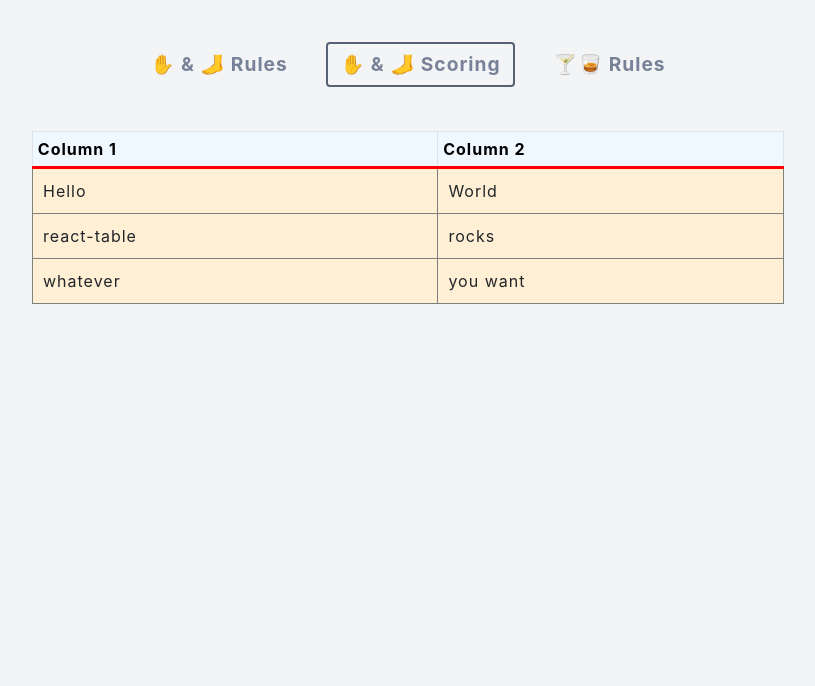
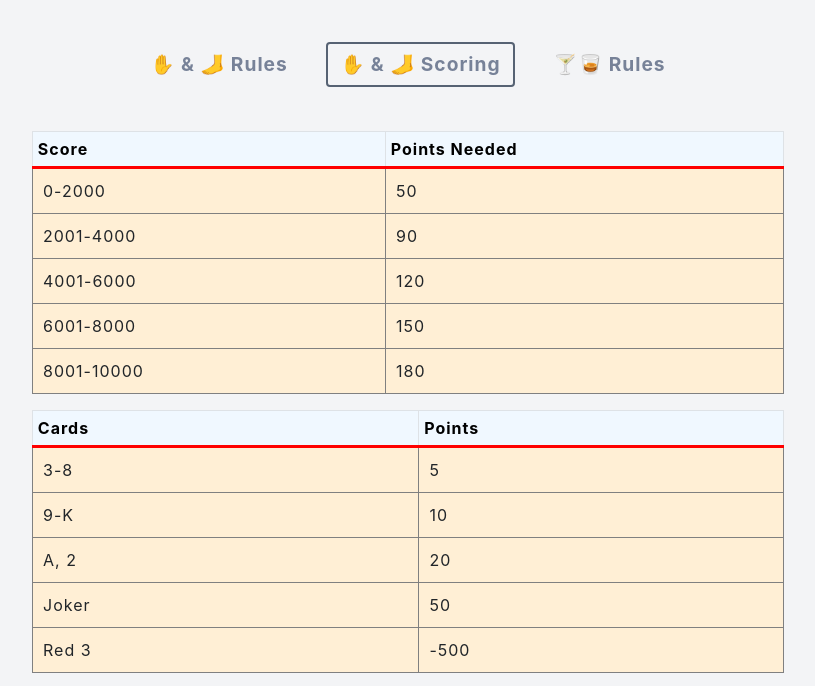
Before and after one commit to steg0139/game-rules, a React app: page / in a window 1280 px wide. Both pictures are taken after a click on the button "✋ & 🦶 Scoring". Shown: the part 83-769 px from the top of the page, without its empty margins (232-1047 px from the left). Built offline with nearby package versions, Linux system fonts and the light colour scheme.

Commit message:
Scoring tables data done

```diff
--- /dev/null
+++ b/src/components/CardTable.js
@@ -0,0 +1,18 @@
+import React from 'react';
+import {CARD_COLUMNS, CARD_DATA} from "../util/constants";
+import {useTable} from "react-table";
+import Table from "./Table";
+
+
+const CardTable = () => {
+  const data = React.useMemo(() => CARD_DATA, []);
+  const columns = React.useMemo(() => CARD_COLUMNS, []);
+  const table = useTable({columns, data});
+
+  return (
+      <React.Fragment>
+        <Table table={table}/>
+      </React.Fragment>
+  );
+};
+export default CardTable;
--- a/src/components/HandFootScores.js
+++ b/src/components/HandFootScores.js
@@ -1,64 +1,16 @@
 import React from 'react';
-import BTable from 'react-bootstrap/Table';
-import {COLUMNS, DATA} from "../util/constants";
-import { useTable } from "react-table";
+import CardTable from "./CardTable";
+import LayTable from "./LayTable";
+import PointTable from "./PointTable";
 
 
 const HandFootScores = () => {
-  const data = React.useMemo(() => DATA, []);
-  const columns = React.useMemo(() => COLUMNS, []);
-  const { getTableProps, getTableBodyProps, headerGroups, rows, prepareRow } = useTable({
-    columns,
-    data,
-  })
-
   return (
       <React.Fragment>
         <div className="hand-foot-scores">
-          <BTable striped bordered hover size="sm" {...getTableProps()}>
-            <thead>
-            {headerGroups.map(headerGroup => (
-                <tr {...headerGroup.getHeaderGroupProps()}>
-                  {headerGroup.headers.map(column => (
-                      <th
-                          {...column.getHeaderProps()}
-                          style={{
-                            borderBottom: 'solid 3px red',
-                            background: 'aliceblue',
-                            color: 'black',
-                            fontWeight: 'bold',
-                          }}
-                      >
-                        {column.render('Header')}
-                      </th>
-                  ))}
-                </tr>
-            ))}
-            </thead>
-            <tbody {...getTableBodyProps()}>
-            {rows.map(row => {
-              prepareRow(row)
-              return (
-                  <tr {...row.getRowProps()}>
-                    {row.cells.map(cell => {
-                      return (
-                          <td
-                              {...cell.getCellProps()}
-                              style={{
-                                padding: '10px',
-                                border: 'solid 1px gray',
-                                background: 'papayawhip',
-                              }}
-                          >
-                            {cell.render('Cell')}
-                          </td>
-                      )
-                    })}
-                  </tr>
-              )
-            })}
-            </tbody>
-          </BTable>
+          <LayTable/>
+          <CardTable/>
+          <PointTable/>
         </div>
       </React.Fragment>
   );
--- /dev/null
+++ b/src/components/LayTable.js
@@ -0,0 +1,18 @@
+import React from 'react';
+import {LAY_COLUMNS, LAY_DATA} from "../util/constants";
+import {useTable} from "react-table";
+import Table from "./Table";
+
+
+const LayTable = () => {
+  const data = React.useMemo(() => LAY_DATA, []);
+  const columns = React.useMemo(() => LAY_COLUMNS, []);
+  const table = useTable({columns, data});
+
+  return (
+      <React.Fragment>
+        <Table table={table}/>
+      </React.Fragment>
+  );
+};
+export default LayTable;
--- /dev/null
+++ b/src/components/PointTable.js
@@ -0,0 +1,18 @@
+import React from 'react';
+import {POINT_COLUMNS, POINT_DATA} from "../util/constants";
+import {useTable} from "react-table";
+import Table from "./Table";
+
+
+const PointTable = () => {
+  const data = React.useMemo(() => POINT_DATA, []);
+  const columns = React.useMemo(() => POINT_COLUMNS, []);
+  const table = useTable({columns, data});
+
+  return (
+      <React.Fragment>
+        <Table table={table}/>
+      </React.Fragment>
+  );
+};
+export default PointTable;
--- /dev/null
+++ b/src/components/Table.js
@@ -0,0 +1,56 @@
+import React from 'react';
+import BTable from 'react-bootstrap/Table';
+
+
+const Table = ({table}) => {
+
+  return (
+      <React.Fragment>
+        <BTable striped bordered hover size="sm" {...table.getTableProps()}>
+          <thead>
+          {table.headerGroups.map(headerGroup => (
+              <tr {...headerGroup.getHeaderGroupProps()}>
+                {headerGroup.headers.map(column => (
+                    <th
+                        {...column.getHeaderProps()}
+                        style={{
+                          borderBottom: 'solid 3px red',
+                          background: 'aliceblue',
+                          color: 'black',
+                          fontWeight: 'bold',
+                        }}
+                    >
+                      {column.render('Header')}
+                    </th>
+                ))}
+              </tr>
+          ))}
+          </thead>
+          <tbody {...table.getTableBodyProps()}>
+          {table.rows.map(row => {
+            table.prepareRow(row)
+            return (
+                <tr {...row.getRowProps()}>
+                  {row.cells.map(cell => {
+                    return (
+                        <td
+                            {...cell.getCellProps()}
+                            style={{
+                              padding: '10px',
+                              border: 'solid 1px gray',
+                              background: 'papayawhip',
+                            }}
+                        >
+                          {cell.render('Cell')}
+                        </td>
+                    )
+                  })}
+                </tr>
+            )
+          })}
+          </tbody>
+        </BTable>
+      </React.Fragment>
+  );
+};
+export default Table;
--- a/src/styles.css
+++ b/src/styles.css
@@ -62,12 +62,19 @@ body {
 }
 
 .hand-foot-rules,
-.hand-foot-scores,
 .gin-rummy-rules {
     display: flex;
     flex-wrap: wrap;
     justify-content: center;
     align-items: flex-start;
+    flex-direction: column;
+    margin: 20px 200px;
+}
+
+.hand-foot-scores {
+    display: flex;
+    flex-wrap: wrap;
+    justify-content: center;
     flex-direction: column;
     margin: 20px 200px;
 }
--- a/src/util/constants.js
+++ b/src/util/constants.js
@@ -13,28 +13,100 @@ export const GIN_RUMMY_RULES =
       {title: 'Knocking', subRules: ['When you have less than 10 points in your deadwood, you can knock (indicated by placing your discard face down.', 'Knocking with no deadwood is called going gin and earns a bonus.', 'The opponent of the player who knocked lays their matched cards out and can lay off their cards if their opponent did not go gin.']},
       {title: 'Scoring', subRules: ['Each player counts their deadwood. If the knocker\'s count is lower, the knocker scores the difference.', 'If the knocker did not go gin, and the counts are equal or the knocker\'s count is greater, the knocker has been undercut. the non-knocking player gets the difference and a 10 point bonus.', 'If a player goes gin, they get a 20 point bonus plus the opponents deadwood count.', 'The game continues until one player\'s cumulative score reaches 100 points or more. This player then receives an additional bonus of 100 points. If the loser failed to score anything at all during the game, then the winner\'s bonus is 200 points rather than 100.', 'Each player adds a further 20 points for each hand they won. This is called the line bonus or box bonus. These additional points cannot be counted as part of the 100 needed to win the game.', 'The player with the highest score wins']}];
 
-export const DATA = [
+export const LAY_DATA = [
   {
-    col1: 'Hello',
-    col2: 'World',
+    col1: '0-2000',
+    col2: '50',
   },
   {
-    col1: 'react-table',
-    col2: 'rocks',
+    col1: '2001-4000',
+    col2: '90',
   },
   {
-    col1: 'whatever',
-    col2: 'you want',
+    col1: '4001-6000',
+    col2: '120',
   },
+  {
+    col1: '6001-8000',
+    col2: '150',
+  },
+  {
+    col1: '8001-10000',
+    col2: '180',
+  }
+];
+export const CARD_DATA = [
+  {
+    col1: '3-8',
+    col2: '5',
+  },
+  {
+    col1: '9-K',
+    col2: '10',
+  },
+  {
+    col1: 'A, 2',
+    col2: '20',
+  },
+  {
+    col1: 'Joker',
+    col2: '50',
+  },
+  {
+    col1: 'Red 3',
+    col2: '-500',
+  }
+];
+export const POINT_DATA = [
+  {
+    col1: 'Dirty Book',
+    col2: '300',
+  },
+  {
+    col1: 'Clean Book',
+    col2: '500',
+  },
+  {
+    col1: 'Wild Book',
+    col2: '1500',
+  },
+  {
+    col1: 'Perfect Deal',
+    col2: '100',
+  },
+  {
+    col1: 'Going Out',
+    col2: '100',
+  }
 ];
 
-export const COLUMNS = [
+export const LAY_COLUMNS = [
   {
-    Header: 'Column 1',
+    Header: 'Score',
     accessor: 'col1', // accessor is the "key" in the data
   },
   {
-    Header: 'Column 2',
+    Header: 'Points Needed',
     accessor: 'col2',
   },
 ];
+export const CARD_COLUMNS = [
+  {
+    Header: 'Cards',
+    accessor: 'col1', // accessor is the "key" in the data
+  },
+  {
+    Header: 'Points',
+    accessor: 'col2',
+  },
+];
+export const POINT_COLUMNS = [
+  {
+    Header: 'Scoring',
+    accessor: 'col1', // accessor is the "key" in the data
+  },
+  {
+    Header: 'Points',
+    accessor: 'col2',
+  },
+];
```
